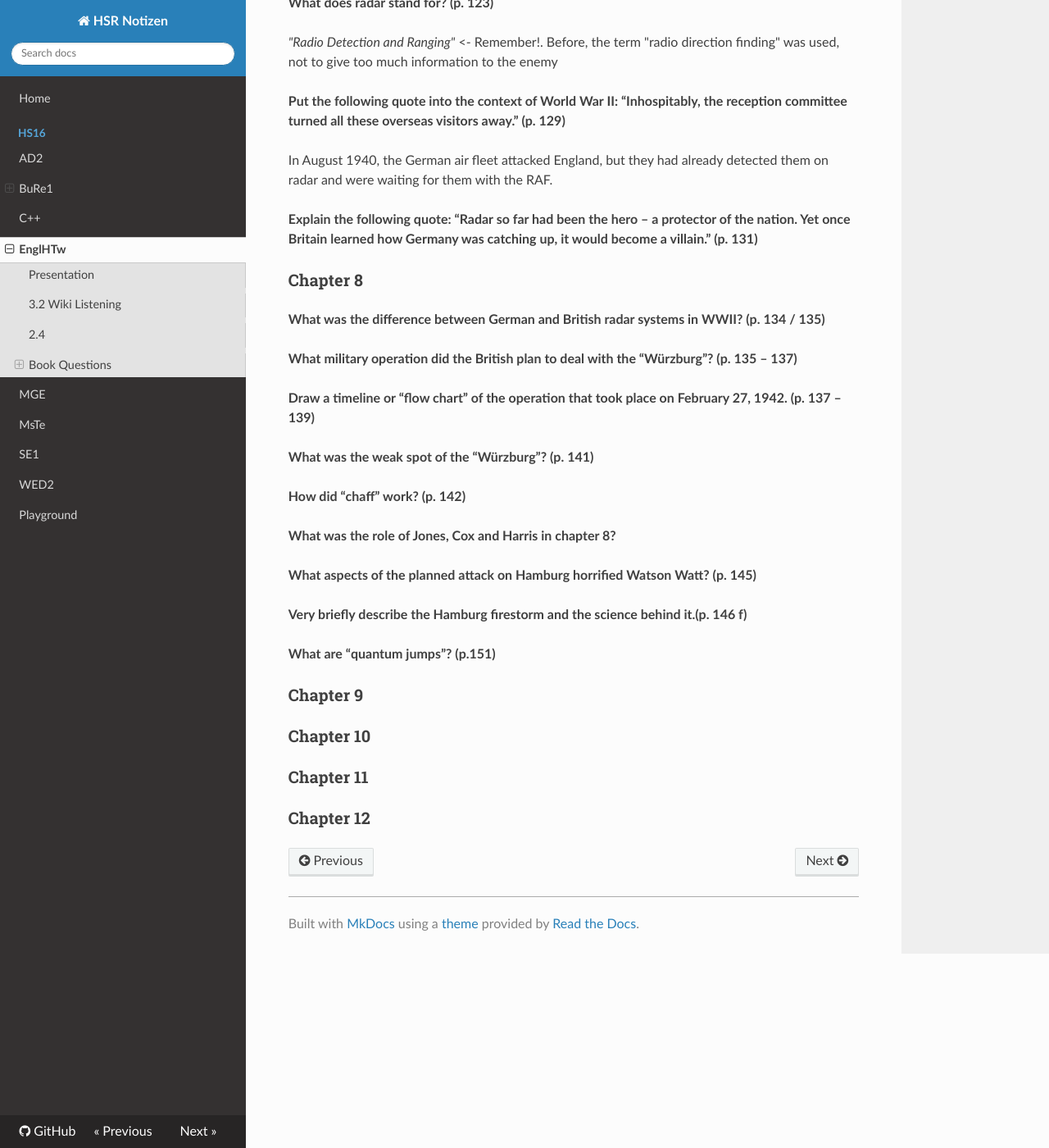
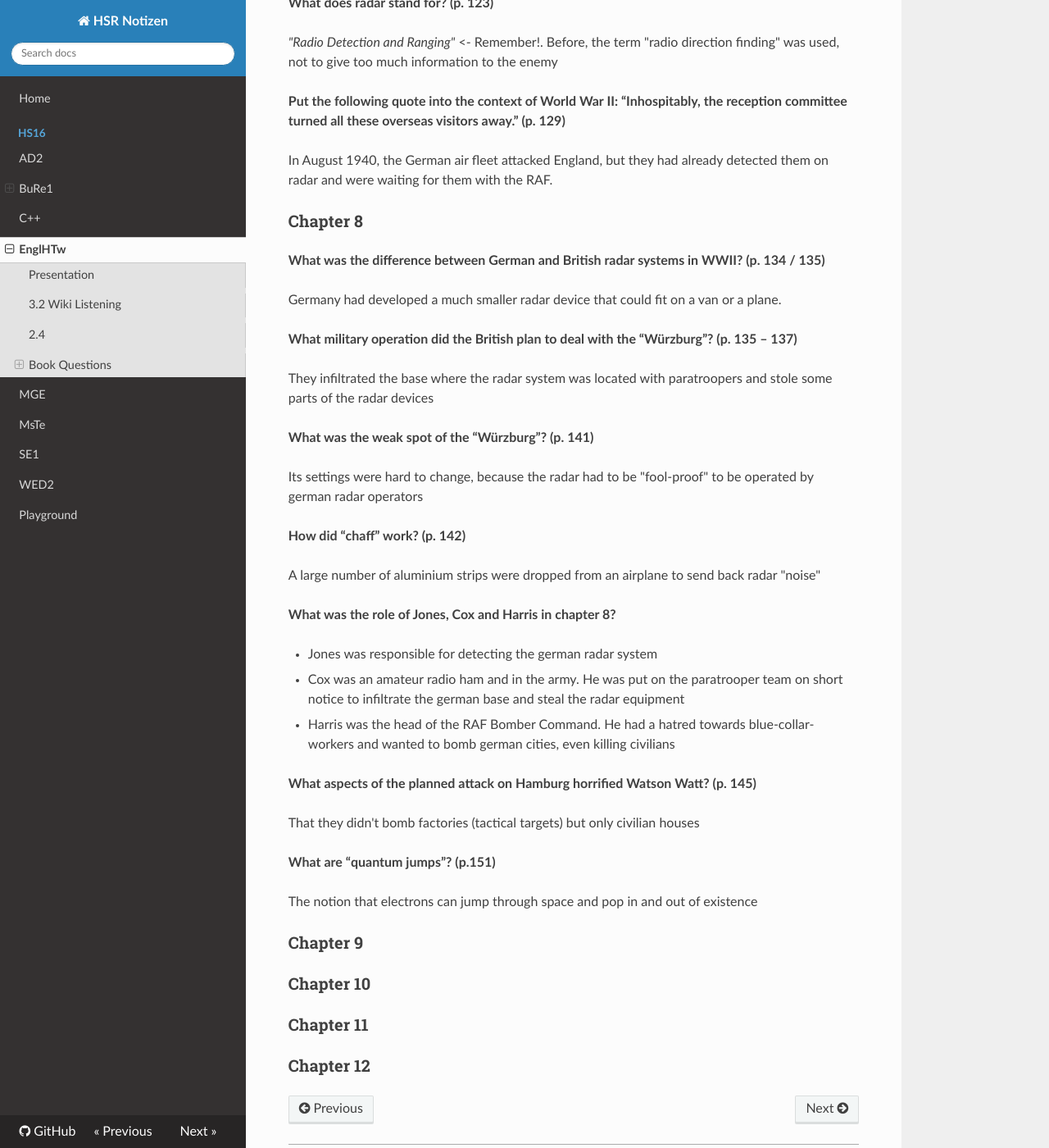
Before and after one commit to Excape/hsr-docs-hs16, an MkDocs documentation site: the page built from docs/hs16/englhtw.md, in a window 1280 px wide and 1400 px high, scrolled down 7392 px. Shown: the whole window at 82% size. Built offline with MkDocs 1.6.1, drawn with Linux system fonts in a browser that asks for light colours; nearby versions of some CDN libraries; old or Windows-style settings are respelled for this version of MkDocs.

Commit message:
update englthw

```diff
--- a/docs/hs16/englhtw.md
+++ b/docs/hs16/englhtw.md
@@ -228,43 +228,37 @@ That Britain was the first one with this technology and that this would provide
 
 In August 1940, the German air fleet attacked England, but they had already detected them on radar and were waiting for them with the RAF.
 
-**Explain the following quote: “Radar so far had been the hero – a protector of the nation. Yet once Britain learned how Germany was catching up, it would become a villain.” (p. 131)**
 ### Chapter 8
 **What was the difference between German and British radar systems in WWII? (p. 134 / 135)**
 
+Germany had developed a much smaller radar device that could fit on a van or a plane.
 
 
 **What military operation did the British plan to deal with the “Würzburg”? (p. 135 – 137)**
 
-
-
-**Draw a timeline or “flow chart” of the operation that took place on February 27, 1942. (p. 137 – 139)**
-
-
+They infiltrated the base where the radar system was located with paratroopers and stole some parts of the radar devices
 
 **What was the weak spot of the “Würzburg”? (p. 141)**
 
-
+Its settings were hard to change, because the radar had to be "fool-proof" to be operated by german radar operators
 
 **How did “chaff” work? (p. 142)**
 
-
+A large number of aluminium strips were dropped from an airplane to send back radar "noise"
 
 **What was the role of Jones, Cox and Harris in chapter 8?**
 
-
+- Jones was responsible for detecting the german radar system
+- Cox was an amateur radio ham and in the army. He was put on the paratrooper team on short notice to infiltrate the german base and steal the radar equipment
+- Harris was the head of the RAF Bomber Command. He had a hatred towards blue-collar-workers and wanted to bomb german cities, even killing civilians
 
 **What aspects of the planned attack on Hamburg horrified Watson Watt? (p. 145)**
 
-
-
-**Very briefly describe the Hamburg firestorm and the science behind it.(p. 146 f)**
-
-
+That they didn't bomb factories (tactical targets) but only civilian houses
 
 **What are “quantum jumps”? (p.151)**
 
-
+The notion that electrons can jump through space and pop in and out of existence
 
 ### Chapter 9
 ### Chapter 10
```
